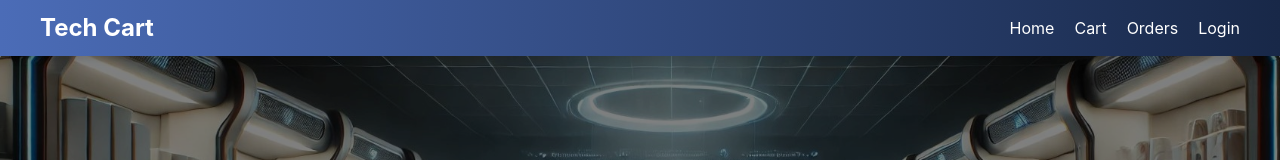
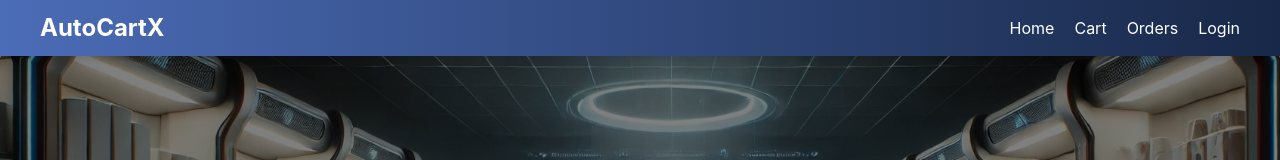
Before and after one commit to Vision-4-Tech/TechCart-Frontend, a React (Create React App) app: page / in a window 1280 px wide. Shown: the top 160 px of the page. Built offline with nearby package versions, Linux system fonts and the light colour scheme.

Commit message:
Update NewHeader.jsx

```diff
--- a/src/components/NewHeader.jsx
+++ b/src/components/NewHeader.jsx
@@ -36,7 +36,7 @@ const Header = () => {
         }}
       >
         {/* Logo */}
-        <h1 style={{ fontSize: "1.5rem", fontWeight: "bold" }}>Tech Cart</h1>
+        <h1 style={{ fontSize: "1.5rem", fontWeight: "bold" }}>AutoCartX</h1>
 
         {/* Navigation Links */}
         <nav>
```
